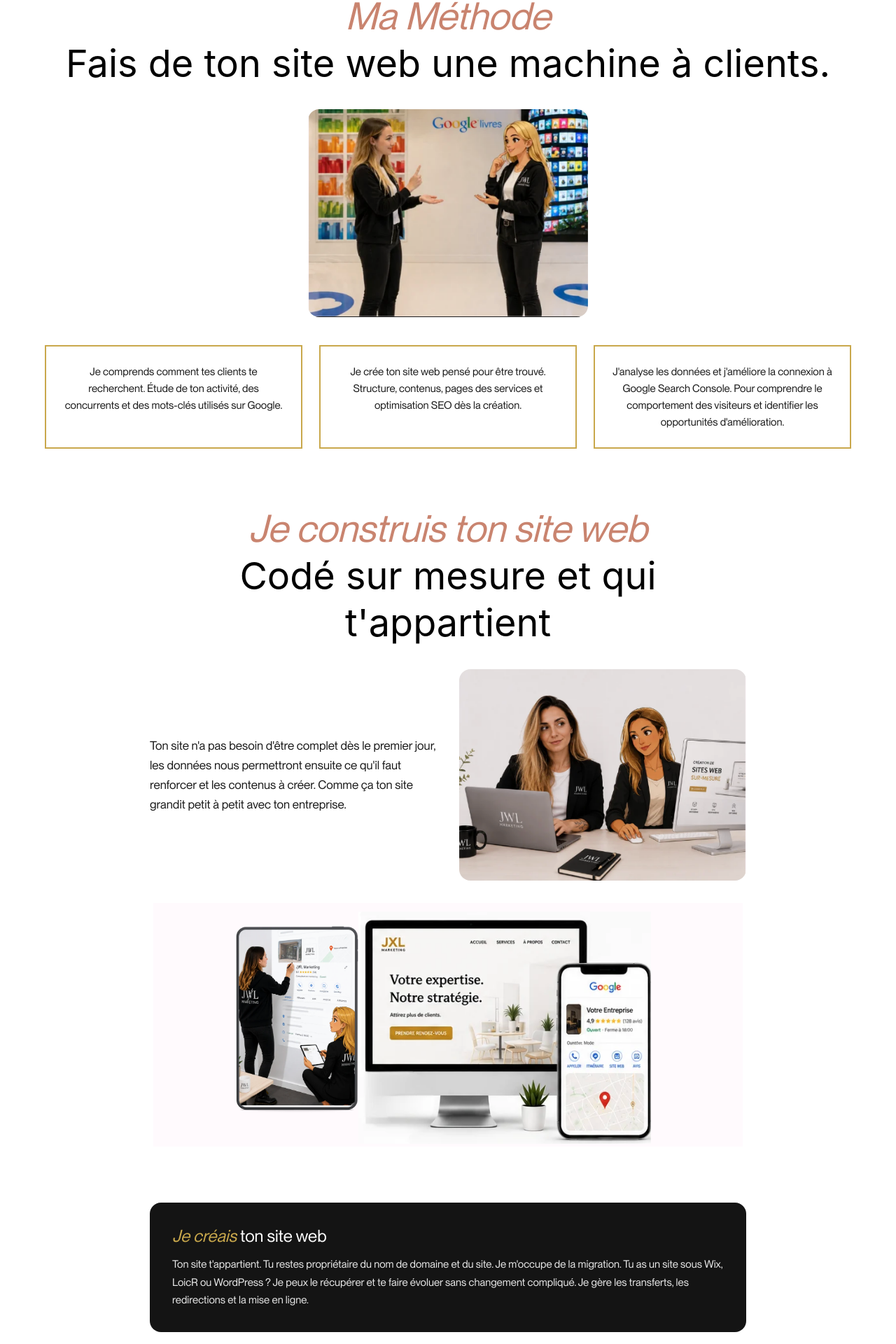
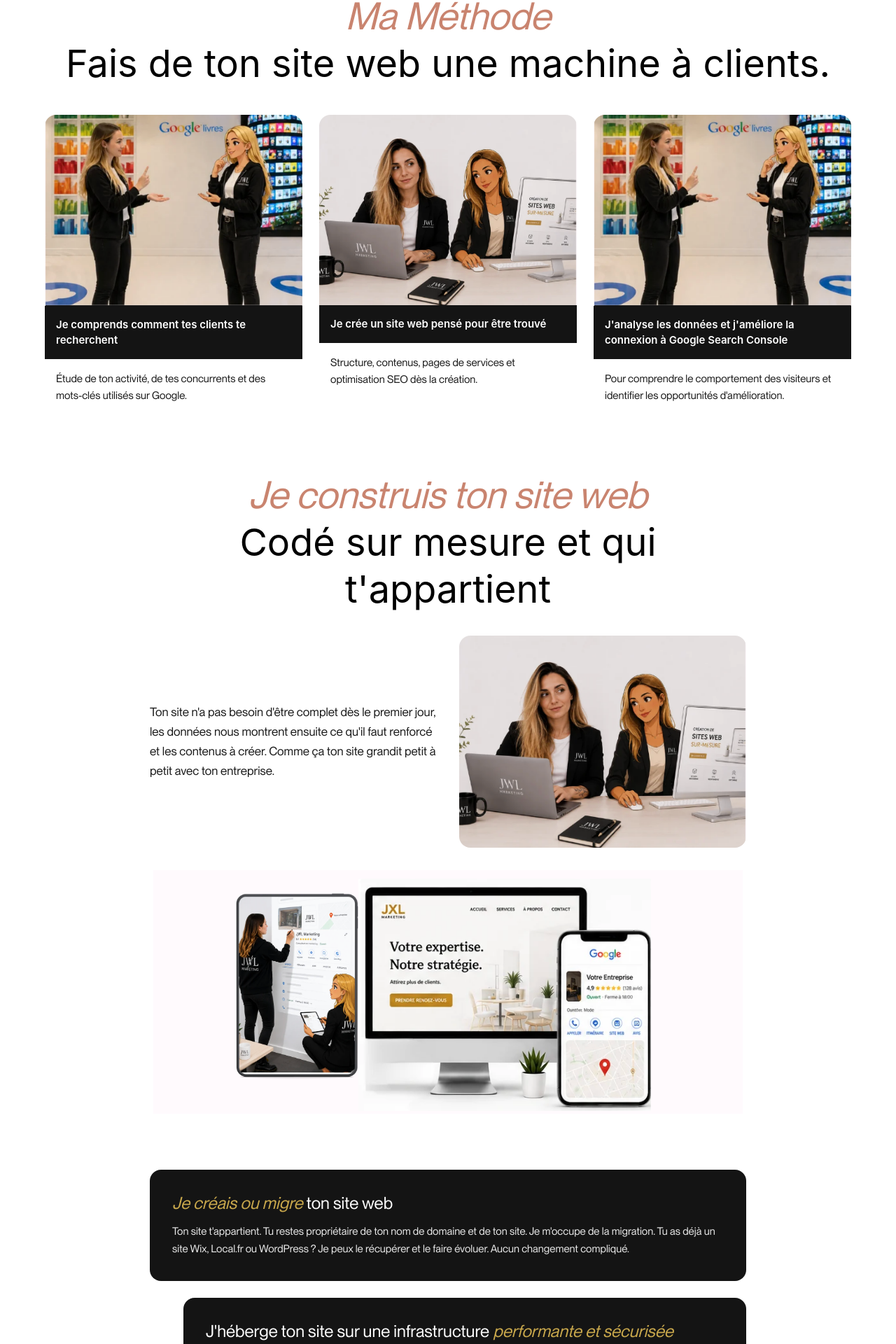
Before and after one commit to jwlmarketing/website, a Next.js app: page /site-internet-aix-en-provence in a window 1280 px wide. Shown: the part 1458-3378 px from the top of the page at 70% size. Built offline with nearby package versions, Linux system fonts and the light colour scheme.

Commit message:
Match Création de site web page content exactly to Canva source

```diff
--- a/src/app/site-internet-aix-en-provence/page.tsx
+++ b/src/app/site-internet-aix-en-provence/page.tsx
@@ -114,26 +114,55 @@ export default function Page() {
             Fais de ton site web une machine à clients.
           </span>
         </h2>
+        <div className="mt-10 grid gap-6 md:grid-cols-3">
+          <div>
             <Image
               src="/images/creation-site-web-methode.png"
-          alt="Ma méthode — JWL Marketing"
+              alt="Je comprends comment tes clients te recherchent — JWL Marketing"
               width={466}
               height={346}
-          className="mx-auto mt-8 h-auto w-full max-w-[400px] rounded-2xl object-cover"
+              className="h-auto w-full rounded-t-2xl object-cover"
             />
-        <div className="mt-10 grid gap-6 md:grid-cols-3">
-          <div className="border-2 border-gold p-6 text-[15px] leading-[24px] text-[#1a1a1a]">
-            Je comprends comment tes clients te recherchent. Étude de ton
-            activité, des concurrents et des mots-clés utilisés sur Google.
+            <div className="bg-[#141414] p-4 text-left text-[15px] font-semibold leading-[22px] text-white">
+              Je comprends comment tes clients te recherchent
             </div>
-          <div className="border-2 border-gold p-6 text-[15px] leading-[24px] text-[#1a1a1a]">
-            Je crée ton site web pensé pour être trouvé. Structure, contenus,
-            pages des services et optimisation SEO dès la création.
+            <div className="p-4 text-left text-[15px] leading-[24px] text-[#1a1a1a]">
+              Étude de ton activité, de tes concurrents et des mots-clés
+              utilisés sur Google.
             </div>
-          <div className="border-2 border-gold p-6 text-[15px] leading-[24px] text-[#1a1a1a]">
+          </div>
+          <div>
+            <Image
+              src="/images/creation-site-web-sur-mesure.png"
+              alt="Je crée un site web pensé pour être trouvé — JWL Marketing"
+              width={466}
+              height={344}
+              className="h-auto w-full rounded-t-2xl object-cover"
+            />
+            <div className="bg-[#141414] p-4 text-left text-[15px] font-semibold leading-[22px] text-white">
+              Je crée un site web pensé pour être trouvé
+            </div>
+            <div className="p-4 text-left text-[15px] leading-[24px] text-[#1a1a1a]">
+              Structure, contenus, pages de services et optimisation SEO dès
+              la création.
+            </div>
+          </div>
+          <div>
+            <Image
+              src="/images/creation-site-web-methode.png"
+              alt="J'analyse les données et j'améliore la connexion à Google Search Console — JWL Marketing"
+              width={466}
+              height={346}
+              className="h-auto w-full rounded-t-2xl object-cover"
+            />
+            <div className="bg-[#141414] p-4 text-left text-[15px] font-semibold leading-[22px] text-white">
               J&apos;analyse les données et j&apos;améliore la connexion à
-            Google Search Console. Pour comprendre le comportement des
-            visiteurs et identifier les opportunités d&apos;amélioration.
+              Google Search Console
+            </div>
+            <div className="p-4 text-left text-[15px] leading-[24px] text-[#1a1a1a]">
+              Pour comprendre le comportement des visiteurs et identifier les
+              opportunités d&apos;amélioration.
+            </div>
           </div>
         </div>
       </section>
@@ -152,8 +181,8 @@ export default function Page() {
         <div className="mt-8 grid items-center gap-8 md:grid-cols-2">
           <p className="text-[17px] leading-[28px] text-[#1a1a1a]">
             Ton site n&apos;a pas besoin d&apos;être complet dès le premier
-            jour, les données nous permettront ensuite ce qu&apos;il faut
-            renforcer et les contenus à créer. Comme ça ton site grandit
+            jour, les données nous montrent ensuite ce qu&apos;il faut
+            renforcé et les contenus à créer. Comme ça ton site grandit
             petit à petit avec ton entreprise.
           </p>
           <Image
@@ -178,15 +207,14 @@ export default function Page() {
         <div className="space-y-6">
           <div className="rounded-2xl bg-[#141414] p-8 text-white">
             <h3 className="font-heading text-2xl">
-              <span className="italic text-[#c9a84c]">Je créais</span> ton
-              site web
+              <span className="italic text-[#c9a84c]">Je créais ou migre</span>{" "}
+              ton site web
             </h3>
             <p className="mt-3 text-[15px] leading-[25.5px] text-white/90">
-              Ton site t&apos;appartient. Tu restes propriétaire du nom de
-              domaine et du site. Je m&apos;occupe de la migration. Tu as un
-              site sous Wix, LoicR ou WordPress ? Je peux le récupérer et te
-              faire évoluer sans changement compliqué. Je gère les
-              transferts, les redirections et la mise en ligne.
+              Ton site t&apos;appartient. Tu restes propriétaire de ton nom de
+              domaine et de ton site. Je m&apos;occupe de la migration. Tu as
+              déjà un site Wix, Local.fr ou WordPress ? Je peux le récupérer
+              et le faire évoluer. Aucun changement compliqué.
             </p>
           </div>
           <div className="ml-0 rounded-2xl bg-[#141414] p-8 text-white md:ml-12">
@@ -219,6 +247,13 @@ export default function Page() {
             </p>
           </div>
         </div>
+        <Image
+          src="/images/creation-site-web-certificat.png"
+          alt="Preuve d'antériorité horodatée — Copyright01"
+          width={414}
+          height={600}
+          className="mx-auto mt-8 h-auto w-full max-w-[280px]"
+        />
       </section>
 
       {/* Tous les mois je veille */}
@@ -240,27 +275,44 @@ export default function Page() {
         <div className="mt-10 grid gap-6 md:grid-cols-3">
           <div>
             <StepNumber n={1} />
-            <div className="mt-4 rounded-2xl bg-[#141414] p-6 text-[15px] leading-[24px] text-white/90">
+            <div className="mt-4 rounded-2xl bg-[#141414] p-6 text-left text-white">
+              <p className="text-[15px] font-semibold leading-[22px]">
                 Je regarde le suivi Search Console Google
+              </p>
+              <p className="mt-2 text-sm leading-[21px] text-white/80">
+                En claire se que les gens tapent sur google et comment ton
+                site ressort.
+              </p>
             </div>
           </div>
           <div>
             <StepNumber n={2} />
-            <div className="mt-4 rounded-2xl bg-[#141414] p-6 text-[15px] leading-[24px] text-white/90">
-              J&apos;analyse ce que les internautes tapent sur Google
+            <div className="mt-4 rounded-2xl bg-[#141414] p-6 text-left text-white">
+              <p className="text-[15px] font-semibold leading-[22px]">
+                J&apos;analyse ce que les internautes tapent sur google
+              </p>
+              <p className="mt-2 text-sm leading-[21px] text-white/80">
+                En comment ton site ressort et se qu&apos;on peut améliorer.
+              </p>
             </div>
           </div>
           <div>
             <StepNumber n={3} />
-            <div className="mt-4 rounded-2xl bg-[#141414] p-6 text-[15px] leading-[24px] text-white/90">
-              J&apos;ajuste la stratégie en conséquence
+            <div className="mt-4 rounded-2xl bg-[#141414] p-6 text-left text-white">
+              <p className="text-[15px] font-semibold leading-[22px]">
+                J&apos;ajuste ta stratégie en concéquence
+              </p>
+              <p className="mt-2 text-sm leading-[21px] text-white/80">
+                Je fais évoluer tes pages tes contenus.
+              </p>
             </div>
           </div>
         </div>
         <p className="mx-auto mt-8 max-w-[800px] text-[17px] leading-[28px] text-[#1a1a1a]">
-          Selon ton accompagnement je peux te guider sur les ajustements à
-          faire ou te les faire pour toi. Et toi qui as une stratégie de
-          rédaction SEO, je t&apos;indique les sujets à travailler.
+          Selon ton accompagnement je peux soit te guider sur les ajustements
+          à faire soit les faire pour toi. Et si tu rédiges tes articles de
+          blog toi même après la formation en rédaction SEO, je t&apos;indique
+          les sujets et les optimisations à travailler.
         </p>
       </section>
 
@@ -273,44 +325,61 @@ export default function Page() {
             Mensuelle avec des données chiffrées et un accompagnement clair
           </span>
         </h2>
-        <div className="mt-10 grid gap-6 md:grid-cols-3">
-          <div>
+        <div className="mt-10 grid gap-6 md:grid-cols-2">
+          <div className="text-left">
+            <p className="text-[17px] leading-[26px] text-[#1a1a1a]">
+              Je vois quand <span className="font-bold">tu n&apos;as pas de stratégie</span>
+            </p>
             <Image
               src="/images/creation-site-web-strategie-graph1.png"
               alt="Search Console — sans stratégie SEO"
               width={640}
               height={352}
-              className="h-auto w-full rounded-2xl border border-[#eee] object-cover"
+              className="mt-3 h-auto w-full rounded-2xl border border-[#eee] object-cover"
             />
             <p className="mt-3 text-sm text-[#1a1a1a]">
               Quand tu n&apos;as pas de stratégie.
             </p>
+            <p className="mt-2 text-sm italic text-[#7c5fd6]">
+              Google ne te propose pas aux internautes
+              <br />
+              Tu as des clics qui correspondent à tes clients
+            </p>
           </div>
-          <div>
+          <div className="text-left">
+            <p className="text-[17px] leading-[26px] text-[#1a1a1a]">
+              Quand <span className="font-bold">tu as une stratégie SEO</span> et
+              aucune stratégie commerciale sur ton site web
+            </p>
             <Image
               src="/images/creation-site-web-strategie-graph2.png"
               alt="Search Console — stratégie SEO sans stratégie commerciale"
               width={638}
               height={356}
-              className="h-auto w-full rounded-2xl border border-[#eee] object-cover"
+              className="mt-3 h-auto w-full rounded-2xl border border-[#eee] object-cover"
             />
             <p className="mt-3 text-sm text-[#1a1a1a]">
               Quand tu as une stratégie SEO et aucune stratégie commerciale
               sur ton site web.
             </p>
+            <p className="mt-2 text-sm italic text-[#7c5fd6]">
+              Ta courbe monte car Google te comprend
+              <br />
+              Tu as toujours de faibles clics, tu ne convertis pas
+            </p>
           </div>
-          <div>
+        </div>
+        <div className="mx-auto mt-8 max-w-[640px] text-left">
+          <p className="text-[17px] leading-[26px] text-[#1a1a1a]">
+            Ou quand tu as investi sur ta stratégie.
+          </p>
           <Image
             src="/images/creation-site-web-strategie-graph3.png"
             alt="Search Console — stratégie SEO investie"
             width={618}
             height={314}
-              className="h-auto w-full rounded-2xl border border-[#eee] object-cover"
+            className="mt-3 h-auto w-full rounded-2xl border border-[#eee] object-cover"
           />
-            <p className="mt-3 text-sm text-[#1a1a1a]">
-              Ou quand tu as investi sur ta stratégie.
-            </p>
-          </div>
         </div>
         <div className="mx-auto mt-10 max-w-[800px] space-y-4 text-left text-[17px] leading-[28px] text-[#1a1a1a]">
           <p className="font-semibold text-black">
@@ -336,15 +405,47 @@ export default function Page() {
             Je reste présente quoi qu&apos;il arrive
           </span>
         </h2>
+        <svg viewBox="0 0 120 120" className="mx-auto mt-8 h-28 w-28">
+          <circle cx="60" cy="60" r="52" fill="none" stroke="#d9d9d9" strokeWidth="14" />
+          <circle
+            cx="60"
+            cy="60"
+            r="52"
+            fill="none"
+            stroke="#c9a84c"
+            strokeWidth="14"
+            strokeDasharray={`${2 * Math.PI * 52 * 0.22} ${2 * Math.PI * 52}`}
+            strokeLinecap="round"
+            transform="rotate(-90 60 60)"
+          />
+        </svg>
         <div className="mt-10 grid gap-6 md:grid-cols-3">
-          <div className="rounded-2xl bg-[#141414] p-6 text-[15px] leading-[24px] text-white/90">
+          <div className="rounded-2xl bg-[#141414] p-6 text-left text-white">
+            <p className="text-[15px] font-semibold leading-[22px]">
               Je te propose une base qui rentre dans ton budget
+            </p>
+            <p className="mt-2 text-sm leading-[21px] text-white/80">
+              On démarre avec l&apos;essentiel puis on fait grandir avec les
+              résultats.
+            </p>
           </div>
-          <div className="rounded-2xl bg-[#141414] p-6 text-[15px] leading-[24px] text-white/90">
+          <div className="rounded-2xl bg-[#141414] p-6 text-left text-white">
+            <p className="text-[15px] font-semibold leading-[22px]">
               Je te soumets l&apos;idée de te former en rédaction SEO
+            </p>
+            <p className="mt-2 text-sm leading-[21px] text-white/80">
+              Qui mieux que toi peut parler de ton métier ? Tu rédiges les
+              articles de ton blog. Je garde un œil sur ce qui est publié.
+            </p>
           </div>
-          <div className="rounded-2xl bg-[#141414] p-6 text-[15px] leading-[24px] text-white/90">
+          <div className="rounded-2xl bg-[#141414] p-6 text-left text-white">
+            <p className="text-[15px] font-semibold leading-[22px]">
               Si tu préfères déléguer, je m&apos;en occupe
+            </p>
+            <p className="mt-2 text-sm leading-[21px] text-white/80">
+              Je passe à l&apos;action pour toi, de la rédaction à la mise en
+              ligne.
+            </p>
           </div>
         </div>
         <a
```
Also changed, not shown: public/images/creation-site-web-certificat.png (added). Lines whose indentation alone changed are shown as unchanged.
